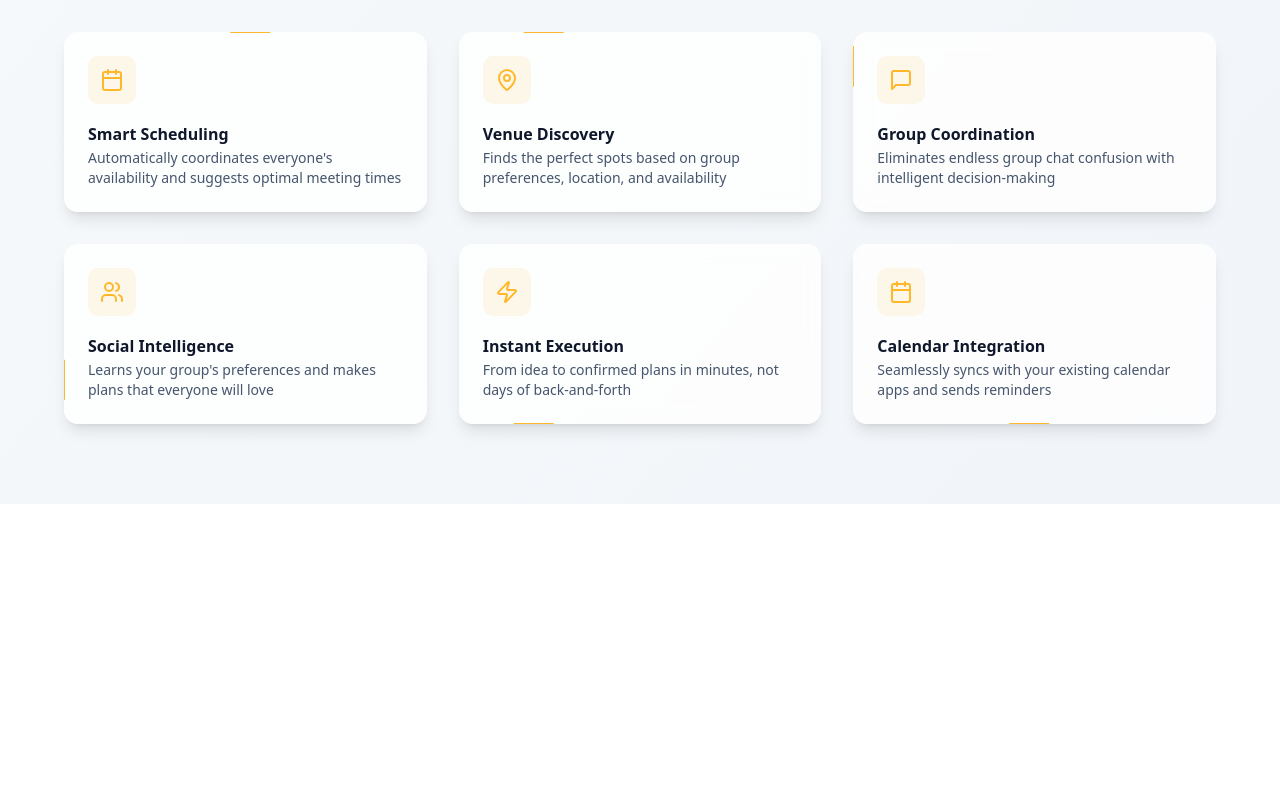
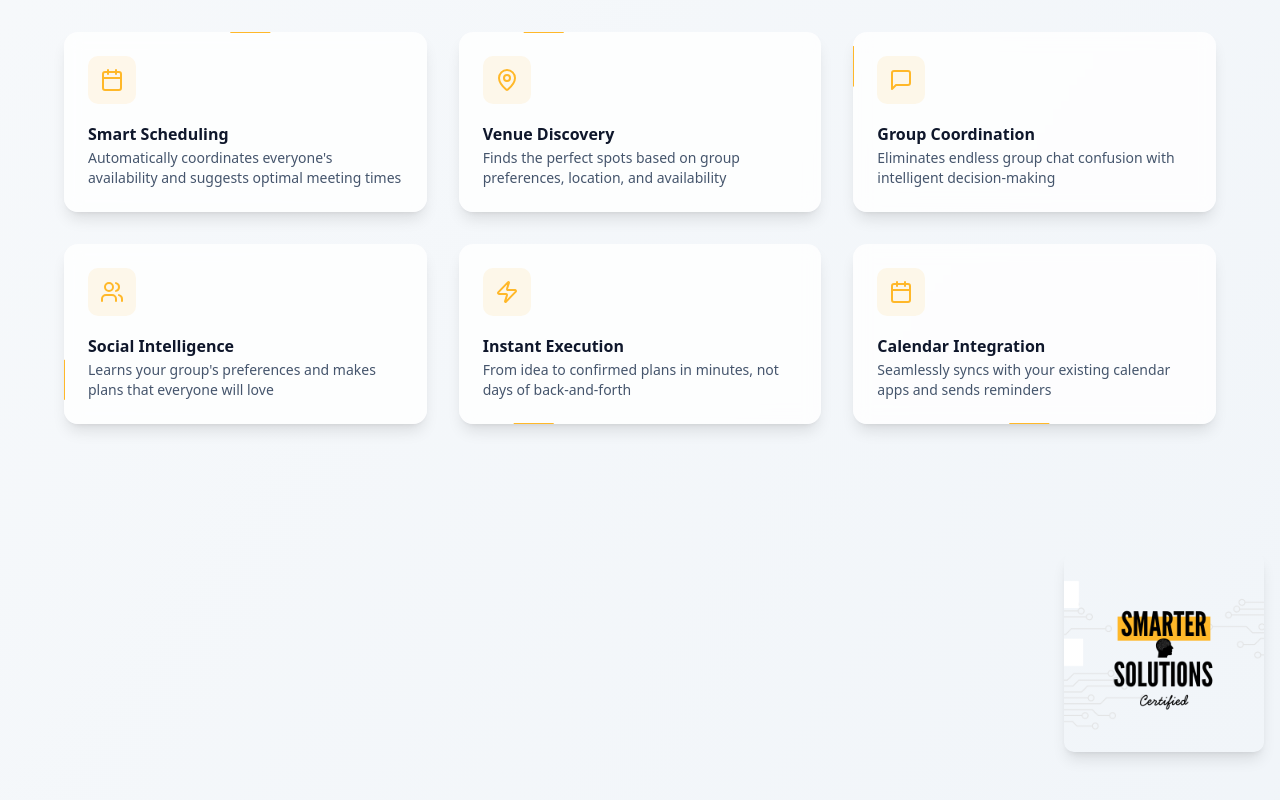
Before and after one commit to bernsmp/masterplanpalai, a Next.js app: page / in a window 1280 px wide. Shown: the part 1055-1855 px from the top of the page. Before the commit the page ends 1559 px from the top, so only its background shows below. Built offline with nearby package versions, Linux system fonts and the light colour scheme; no server answers.

Commit message:
Update Smarter Solutions logo: smaller size and bottom right positioning

```diff
--- a/src/app/page.tsx
+++ b/src/app/page.tsx
@@ -144,8 +144,18 @@ export default function Home() {
         </div>
       </section>
 
-
-
+                  {/* Smarter Solutions Certified Logo */}
+            <section className="container mx-auto px-4 py-12">
+              <div className="flex justify-end">
+                <Image
+                  src="/smarter-solutions-logo.png"
+                  alt="Smarter Solutions Certified"
+                  width={200}
+                  height={100}
+                  className="rounded-lg shadow-lg"
+                />
+              </div>
+            </section>
 
     </div>
   )
```
Also changed, not shown: public/smarter-solutions-logo.png (added).
